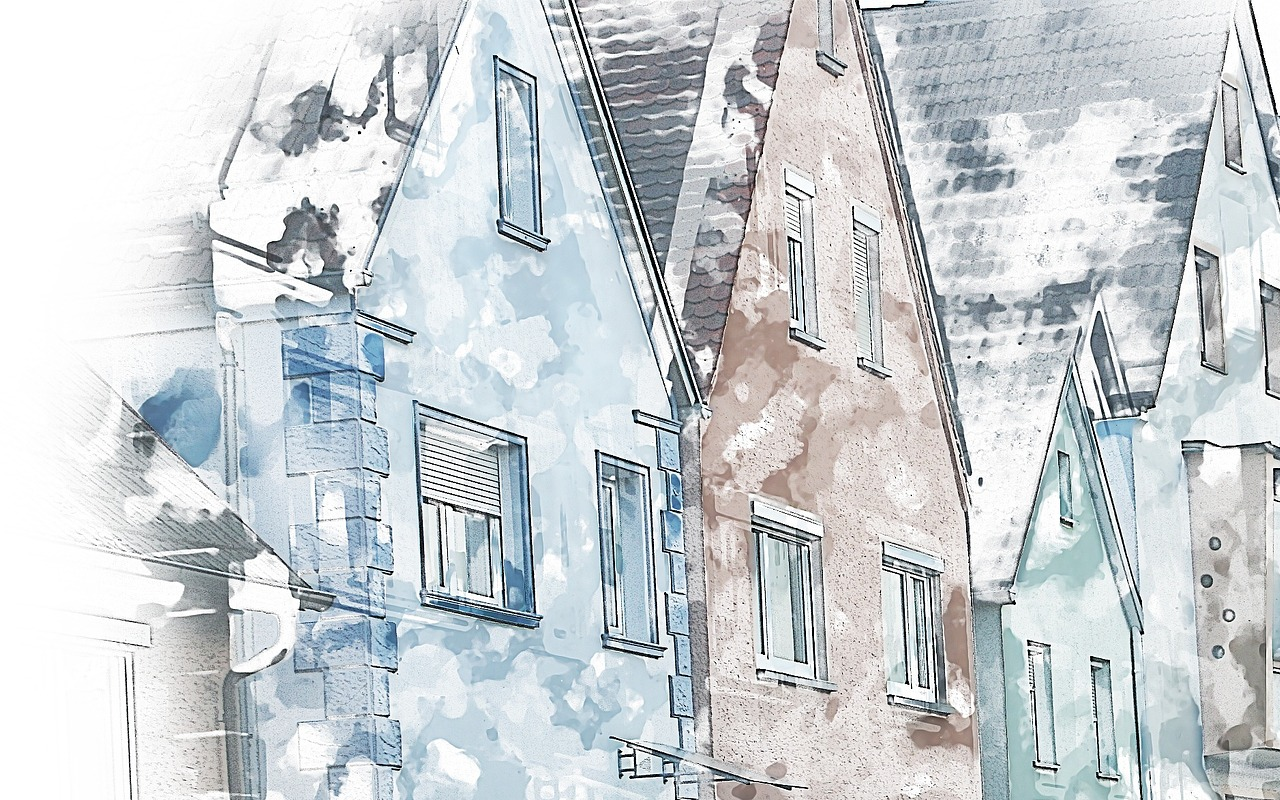
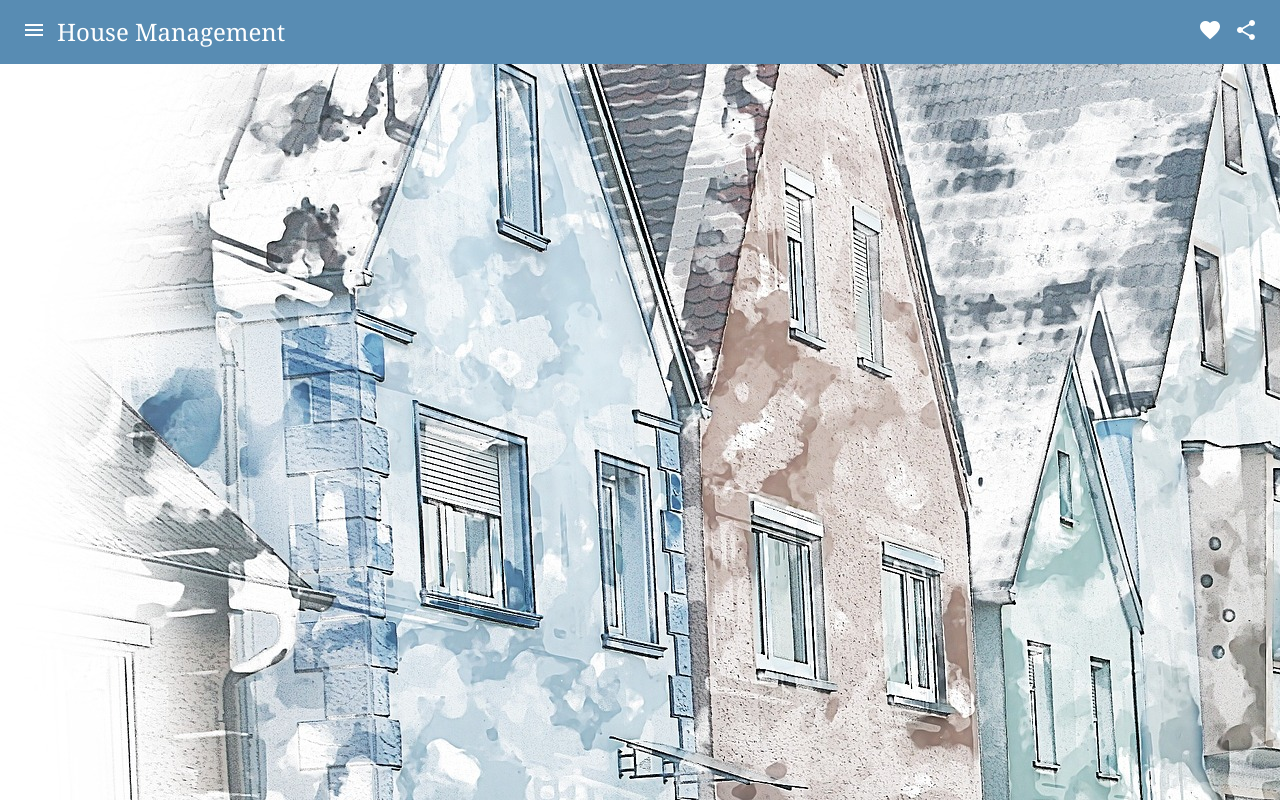
Before and after one commit to WojciechSnopek/HouseManagement, an Angular app in the folder HouseManagement/: page /main in a window 1280 px wide. Built offline with nearby package versions, Linux system fonts and the light colour scheme.

Commit message:
added initial navigation bar

```diff
--- a/HouseManagement/src/app/shared/error-page/error-page.component.css
+++ b/HouseManagement/src/app/shared/error-page/error-page.component.css
@@ -13,5 +13,5 @@
 div section {
   background-color: white;
   border-radius: 10px;
-  padding: 1%;
+  padding: 2%;
 }
--- a/HouseManagement/src/app/shared/error-page/error-page.component.html
+++ b/HouseManagement/src/app/shared/error-page/error-page.component.html
@@ -2,6 +2,8 @@
   <section>
     Oops, something went wrong!
     <br>
+    <br>
+    <br>
      Make sure that the path you entered is correct!
   </section>
 </div>
--- a/HouseManagement/src/app/shared/login-page/login-page.component.css
+++ b/HouseManagement/src/app/shared/login-page/login-page.component.css
@@ -44,7 +44,6 @@ header {
   font-size: 3rem;
   font-weight: bold;
   color: rgb(0, 0, 0);
-  /* text-shadow: 3px 3px rgb(58, 138, 204); */
   text-shadow: 3px 3px rgb(88, 140, 179);
 }
 
--- a/HouseManagement/src/app/shared/main-page/main-page.component.css
+++ b/HouseManagement/src/app/shared/main-page/main-page.component.css
@@ -4,3 +4,26 @@
   width: 100wh;
   height: 100vh;
 }
+
+.example-spacer {
+  flex: 1 1 auto;
+}
+
+mat-toolbar {
+  background-color: rgb(88, 140, 179);
+}
+mat-icon {
+  background-color: rgb(88, 140, 179);
+  color: white;
+}
+
+button {
+  background-color: rgb(88, 140, 179);
+  border: transparent;
+  cursor: pointer;
+}
+
+span {
+  padding: 0px 5px 0px 5px;
+  font-size: 1.5rem;
+}
--- a/HouseManagement/src/app/shared/main-page/main-page.component.html
+++ b/HouseManagement/src/app/shared/main-page/main-page.component.html
@@ -1,2 +1,17 @@
 <div class="main-page">
+  <p>
+    <mat-toolbar>
+      <button mat-icon-button class="example-icon" aria-label="Example icon-button with menu icon">
+        <mat-icon>menu</mat-icon>
+      </button>
+      <span>House Management</span>
+      <span class="example-spacer"></span>
+      <button mat-icon-button class="example-icon favorite-icon" aria-label="Example icon-button with heart icon">
+        <mat-icon>favorite</mat-icon>
+      </button>
+      <button mat-icon-button class="example-icon" aria-label="Example icon-button with share icon">
+        <mat-icon>share</mat-icon>
+      </button>
+    </mat-toolbar>
+  </p>
 </div>
```
Also changed, not shown: HouseManagement/src/app/app.module.ts (+5 -3 lines), 1 other file (tests, documents, lock files or other folders).
